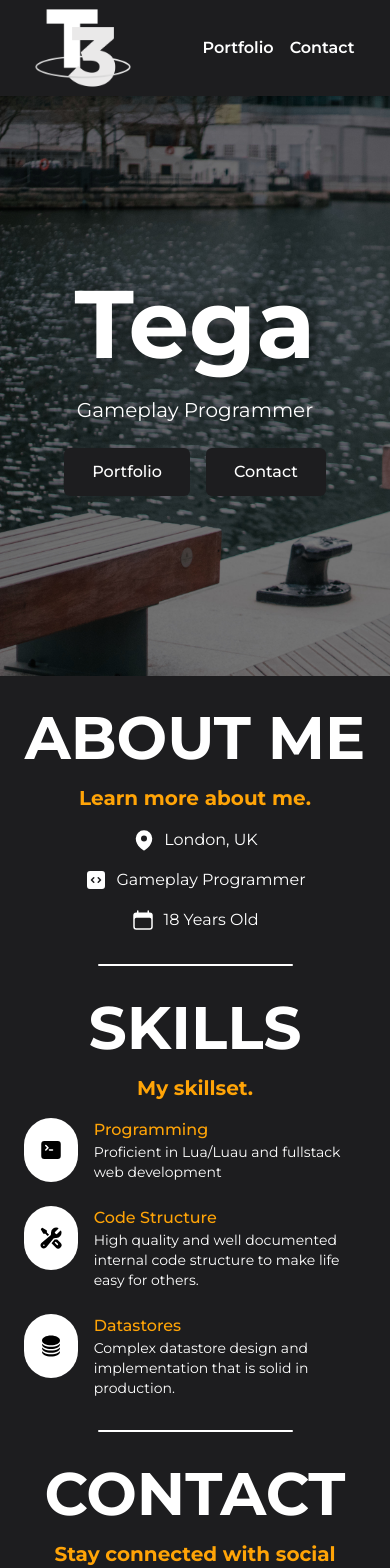
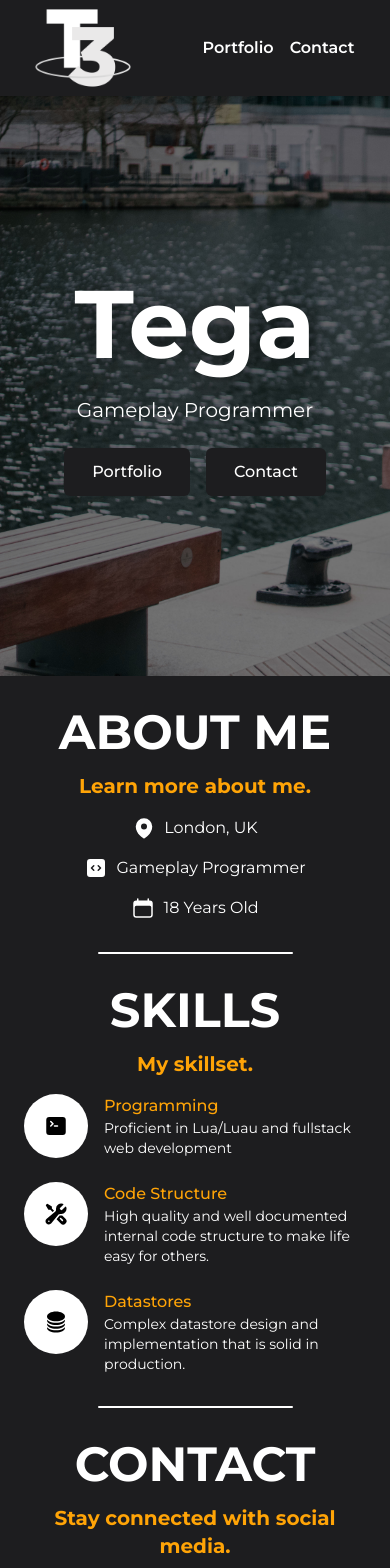
Before and after one commit to TegaBC/rblx-portfolio, a React (Vite) app: page / in a window 390 px wide. Shown: the top 1568 px of the page. Built offline with nearby package versions, Linux system fonts and the light colour scheme.

Commit message:
forced circles on sm screens

```diff
--- a/src/pages/home.jsx
+++ b/src/pages/home.jsx
@@ -9,7 +9,7 @@ export default function HomePage() {
         < NavBar/>
         < Landing/>
         <div className="flex flex-col items-center bg-main py-8 text-text text-center">
-            <h1 className="text-6xl lg:text-7xl font-bold mb-4">ABOUT ME</h1>
+            <h1 className="text-5xl lg:text-7xl font-bold mb-4">ABOUT ME</h1>
             <h2 className="text-xl font-bold text-accent mb-4">Learn more about me.</h2>
             <div className="flex flex-col gap-4 items-center">
                 <div className="flex gap-2">
@@ -35,11 +35,11 @@ export default function HomePage() {
         </div>
         < Divider/>
         <div className="flex flex-col items-center bg-main py-8 text-text px-6">
-            <h1 className="text-6xl lg:text-7xl font-bold mb-4">SKILLS</h1>
+            <h1 className="text-5xl lg:text-7xl font-bold mb-4">SKILLS</h1>
             <h2 className="text-xl font-bold text-accent mb-4">My skillset.</h2>
             <div className="flex flex-col gap-6 text-black">
                 <div className="flex gap-4">
-                    <div className="flex items-center justify-center w-16 h-16 rounded-full bg-white">
+                    <div className="flex items-center justify-center min-w-[4rem] h-16 rounded-full bg-white">
                         <svg xmlns="http://www.w3.org/2000/svg" viewBox="0 0 24 24" fill="currentColor" className="w-6 h-6">
                         <path fillRule="evenodd" d="M2.25 6a3 3 0 013-3h13.5a3 3 0 013 3v12a3 3 0 01-3 3H5.25a3 3 0 01-3-3V6zm3.97.97a.75.75 0 011.06 0l2.25 2.25a.75.75 0 010 1.06l-2.25 2.25a.75.75 0 01-1.06-1.06l1.72-1.72-1.72-1.72a.75.75 0 010-1.06zm4.28 4.28a.75.75 0 000 1.5h3a.75.75 0 000-1.5h-3z" clipRule="evenodd" />
                         </svg>
@@ -51,7 +51,7 @@ export default function HomePage() {
                     </div>
                 </div>
                 <div className="flex gap-4">
-                    <div className="flex items-center justify-center w-16 h-16 rounded-full bg-white">
+                    <div className="flex items-center justify-center min-w-[4rem] h-16 rounded-full bg-white">
                         <svg xmlns="http://www.w3.org/2000/svg" viewBox="0 0 24 24" fill="currentColor" className="w-6 h-6">
                         <path fillRule="evenodd" d="M12 6.75a5.25 5.25 0 016.775-5.025.75.75 0 01.313 1.248l-3.32 3.319c.063.475.276.934.641 1.299.365.365.824.578 1.3.64l3.318-3.319a.75.75 0 011.248.313 5.25 5.25 0 01-5.472 6.756c-1.018-.086-1.87.1-2.309.634L7.344 21.3A3.298 3.298 0 112.7 16.657l8.684-7.151c.533-.44.72-1.291.634-2.309A5.342 5.342 0 0112 6.75zM4.117 19.125a.75.75 0 01.75-.75h.008a.75.75 0 01.75.75v.008a.75.75 0 01-.75.75h-.008a.75.75 0 01-.75-.75v-.008z" clipRule="evenodd" />
                         <path d="M10.076 8.64l-2.201-2.2V4.874a.75.75 0 00-.364-.643l-3.75-2.25a.75.75 0 00-.916.113l-.75.75a.75.75 0 00-.113.916l2.25 3.75a.75.75 0 00.643.364h1.564l2.062 2.062 1.575-1.297z" />
@@ -64,7 +64,7 @@ export default function HomePage() {
                     </div>
                 </div>
                 <div className="flex gap-4">
-                    <div className="flex items-center justify-center w-16 h-16 rounded-full bg-white">
+                    <div className="flex items-center justify-center min-w-[4rem] h-16 rounded-full bg-white">
                         <svg xmlns="http://www.w3.org/2000/svg" viewBox="0 0 24 24" fill="currentColor" className="w-6 h-6">
                         <path d="M21 6.375c0 2.692-4.03 4.875-9 4.875S3 9.067 3 6.375 7.03 1.5 12 1.5s9 2.183 9 4.875z" />
                         <path d="M12 12.75c2.685 0 5.19-.586 7.078-1.609a8.283 8.283 0 001.897-1.384c.016.121.025.244.025.368C21 12.817 16.97 15 12 15s-9-2.183-9-4.875c0-.124.009-.247.025-.368a8.285 8.285 0 001.897 1.384C6.809 12.164 9.315 12.75 12 12.75z" />
@@ -81,7 +81,7 @@ export default function HomePage() {
         </div>
         < Divider/>
         <div className="flex flex-col items-center bg-main pt-8 text-text px-8">
-            <h1 className="text-6xl lg:text-7xl font-bold mb-4">CONTACT</h1>
+            <h1 className="text-5xl lg:text-7xl font-bold mb-4">CONTACT</h1>
             <h2 className="text-xl font-bold text-accent mb-8 text-center">Stay connected with social media.</h2>
         </div>
         < Socials/>
```
